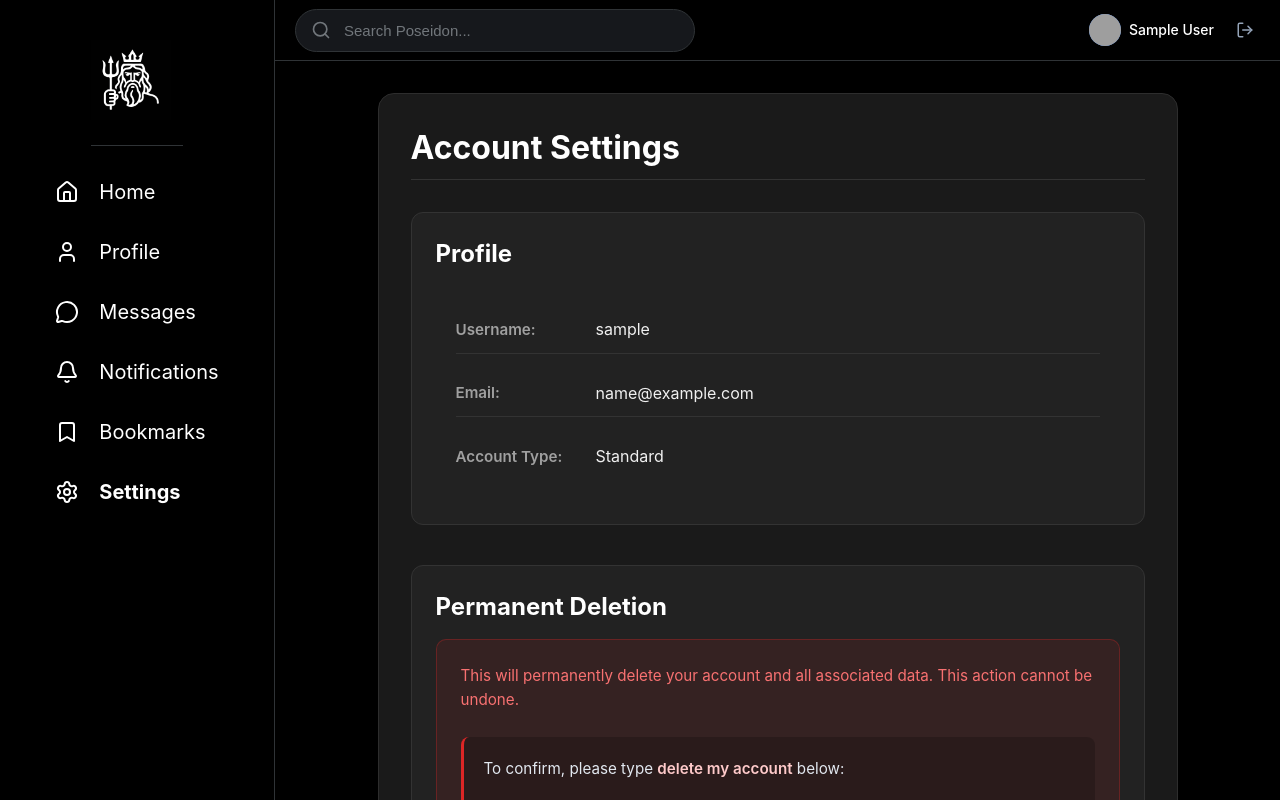
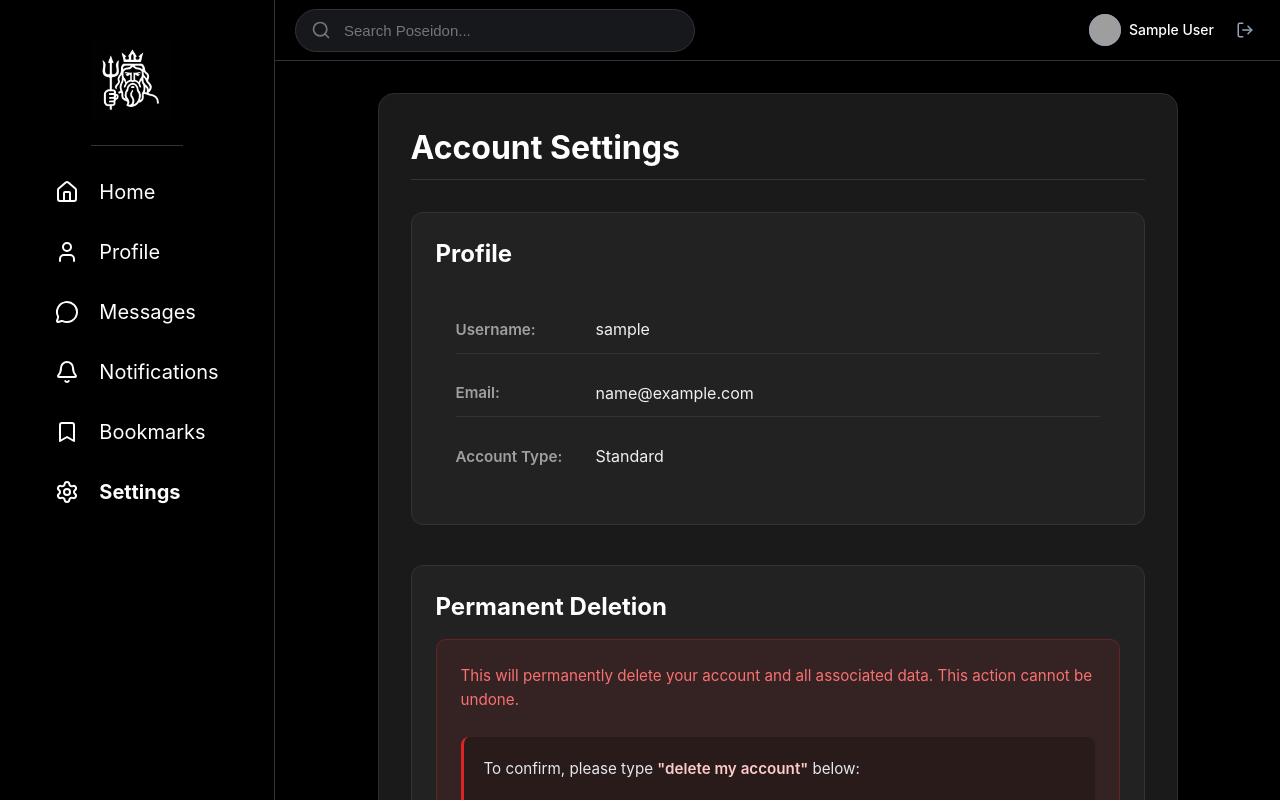
Before and after one commit to PersonalisedLearn/poseidon-ui, a React (Vite) app: page /settings in a window 1280 px wide. Shown: the top 800 px of the page. Built offline with nearby package versions, Linux system fonts and the light colour scheme; sample sign-in values are in the browser's storage; grey boxes are pictures that could not be loaded.

Commit message:
feat(ui): add quotes around 'delete my account' for better visibility in settings

```diff
--- a/src/components/Settings.jsx
+++ b/src/components/Settings.jsx
@@ -59,7 +59,7 @@ const Settings = () => {
           <p>This will permanently delete your account and all associated data. This action cannot be undone.</p>
 
           <div className="delete-confirm">
-            <p>To confirm, please type <strong>delete my account</strong> below:</p>
+            <p>To confirm, please type <strong>"delete my account"</strong> below:</p>
             <input
               type="text"
               value={deleteConfirm}
```
